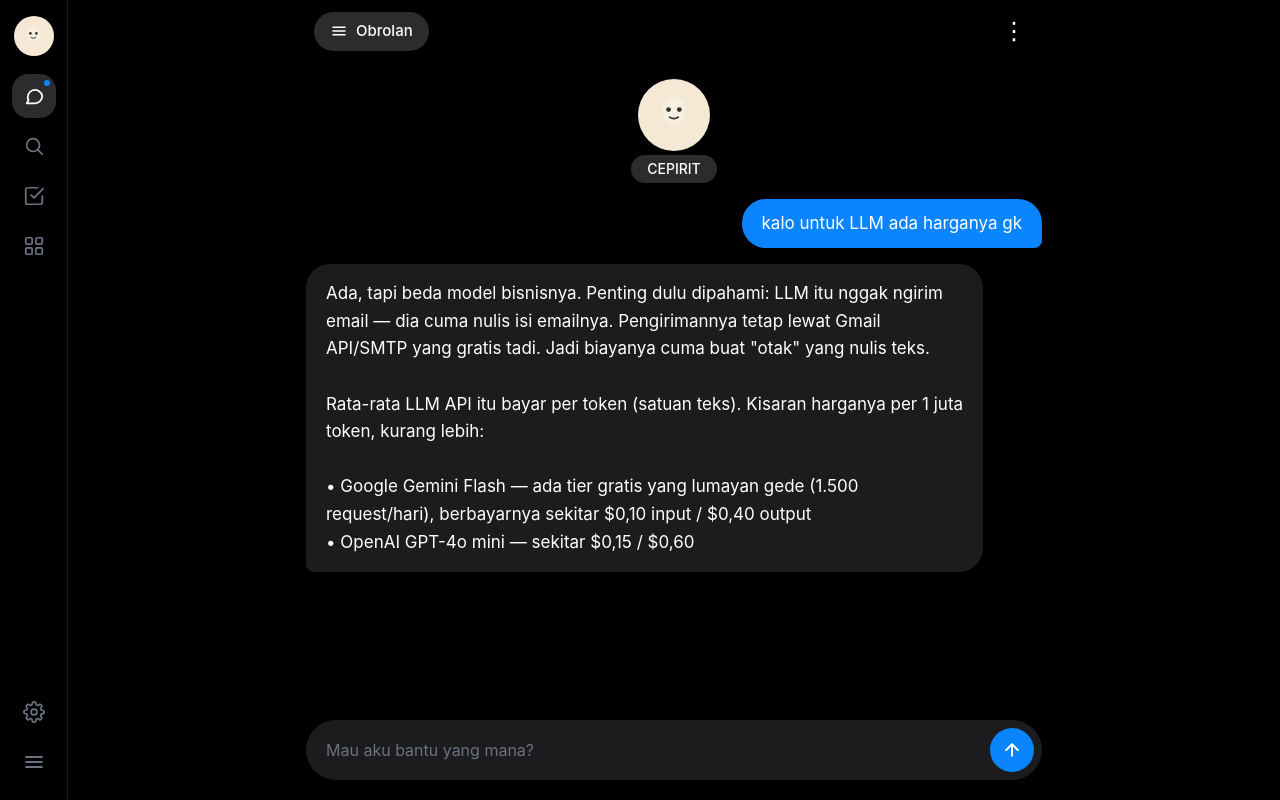
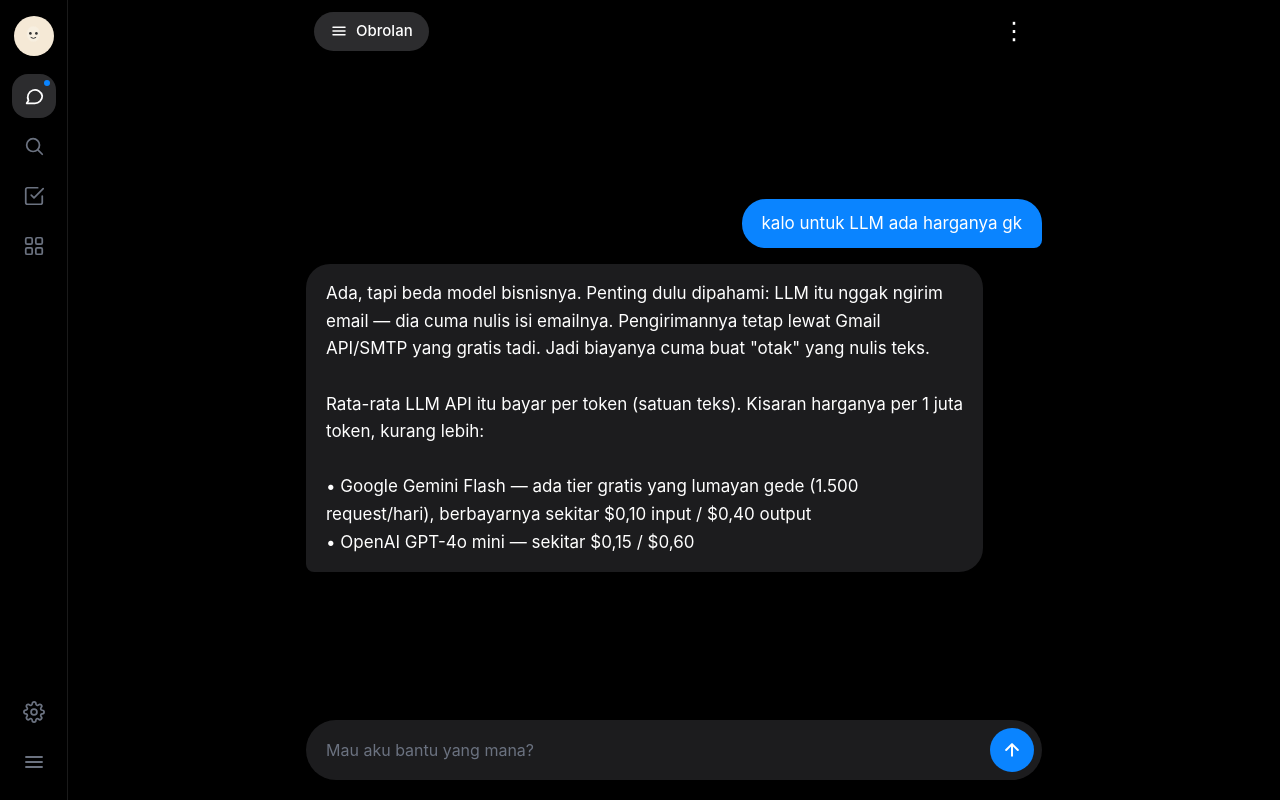
Before and after one commit to Rain-dev-187/smart-virtual-assistant-llm, a React (Vite) app in the folder frontend/: page / in a window 1280 px wide. Both pictures are taken after a click on the button "Tutup panel". Built offline with nearby package versions, Linux system fonts and the light colour scheme.

Commit message:
Avatar tengah animasi pop-up; sembunyi saat panel kanan terbuka (profil hanya di sidebar)

```diff
--- a/frontend/src/App.jsx
+++ b/frontend/src/App.jsx
@@ -140,6 +140,7 @@ export default function App() {
         onOpenMenu={() => openSheet("menu")}
         onToggleChatSide={() => setChatSide((s) => !s)}
         onOpenProfile={openProfile}
+        panelOpen={rightOpen}
       />
     ) : view === "sasaran" ? (
       <SasaranPage
--- a/frontend/src/components/ChatScreen.jsx
+++ b/frontend/src/components/ChatScreen.jsx
@@ -9,7 +9,7 @@ const INITIAL = [
   },
 ];
 
-export default function ChatScreen({ onOpenDrawer, onOpenMenu, onToggleChatSide, onOpenProfile }) {
+export default function ChatScreen({ onOpenDrawer, onOpenMenu, onToggleChatSide, onOpenProfile, panelOpen = false }) {
   const [messages, setMessages] = useState(INITIAL);
   const [draft, setDraft] = useState("");
 
@@ -54,8 +54,13 @@ export default function ChatScreen({ onOpenDrawer, onOpenMenu, onToggleChatSide,
 
       {/* Area chat */}
       <div className="flex-1 overflow-y-auto no-scrollbar px-4 py-4 space-y-4 relative">
-        <div className="flex justify-center">
-          <button onClick={onOpenProfile} aria-label="Lihat profil CEPIRIT" className="rounded-full">
+        {/* Avatar tengah — sembunyi saat panel kanan terbuka (profil pindah ke sidebar),
+            muncul lagi dengan animasi pop-up saat panel ditutup */}
+        <div
+          key={panelOpen ? "avatar-hidden" : "avatar-shown"}
+          className={`flex justify-center ${panelOpen ? "xl:hidden" : ""}`}
+        >
+          <button onClick={onOpenProfile} aria-label="Lihat profil CEPIRIT" className="rounded-full animate-pop-in">
             <CepiritAvatar size={72} />
           </button>
         </div>
--- a/frontend/src/index.css
+++ b/frontend/src/index.css
@@ -20,3 +20,18 @@ body {
   -ms-overflow-style: none;
   scrollbar-width: none;
 }
+
+/* Animasi pop-up untuk avatar tengah */
+@keyframes pop-in {
+  from {
+    opacity: 0;
+    transform: scale(0.5);
+  }
+  to {
+    opacity: 1;
+    transform: scale(1);
+  }
+}
+.animate-pop-in {
+  animation: pop-in 0.28s cubic-bezier(0.34, 1.56, 0.64, 1);
+}
```
